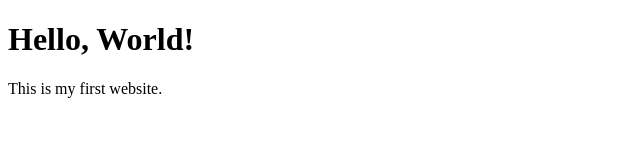
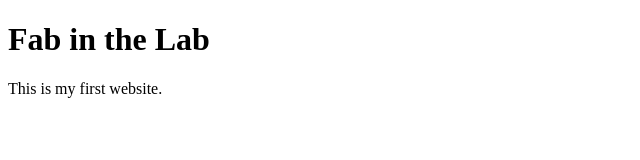
Before and after one commit to FabintheLab/fabinthelab.github.io, a plain HTML site: page index.html in a window 1280 px wide. Shown: the whole page, without its empty margins (0-640 px from the left). Drawn offline with Linux system fonts and the light colour scheme.

Commit message:
Update index.html

```diff
--- a/index.html
+++ b/index.html
@@ -6,7 +6,7 @@
     <title>My Awesome Website</title>
 </head>
 <body>
-    <h1>Hello, World!</h1>
+    <h1>Fab in the Lab</h1>
     <p>This is my first website.</p>
 </body>
 </html>
```
